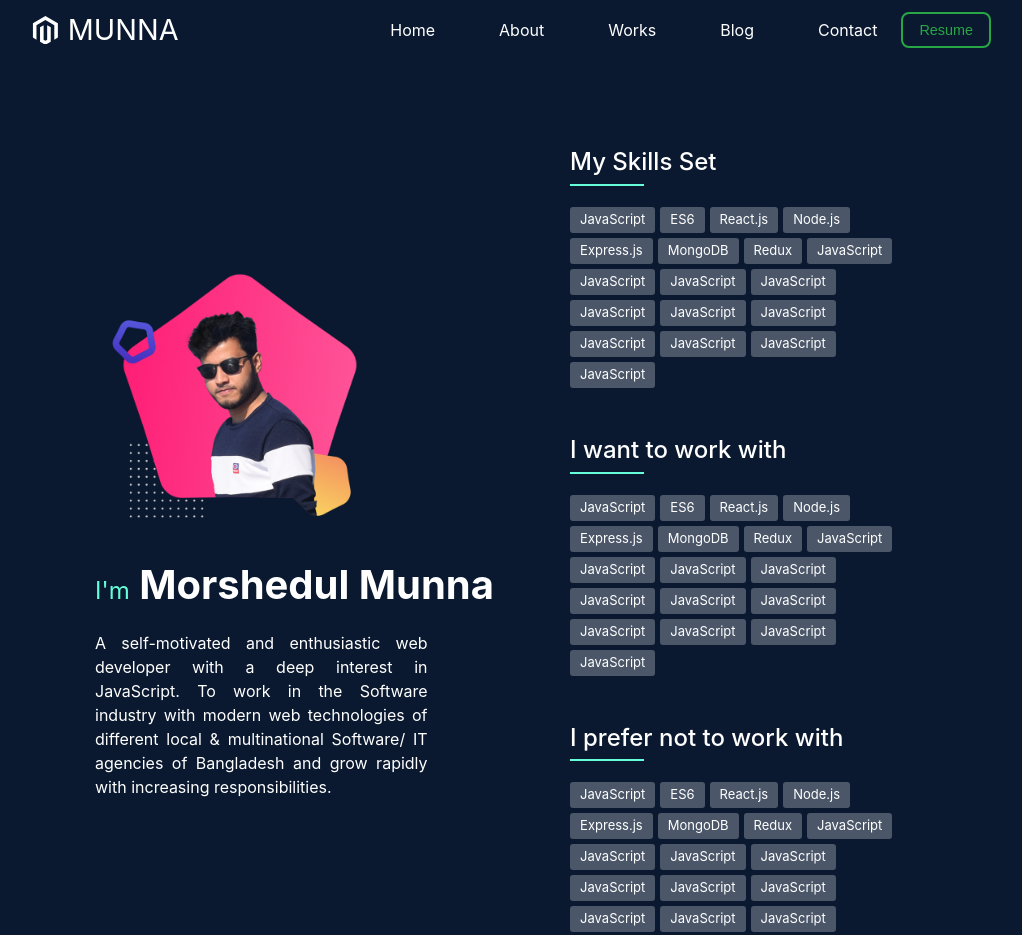
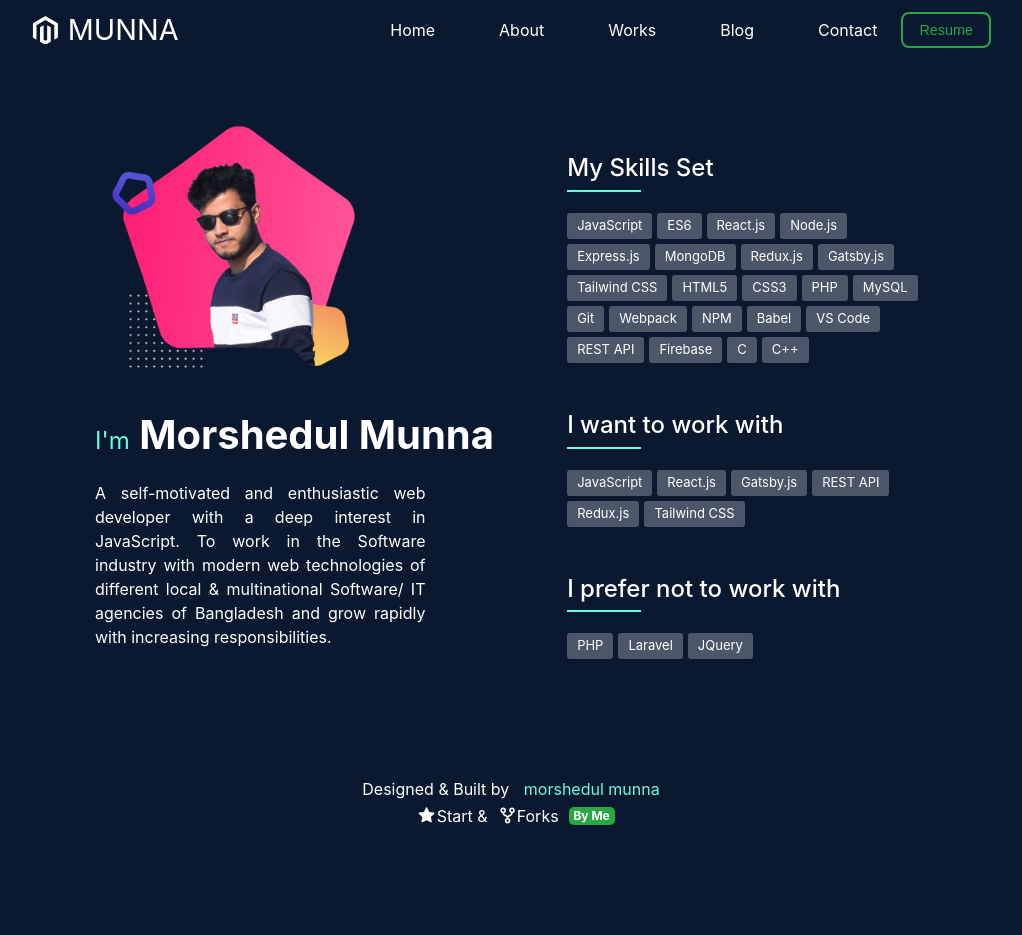
Before and after one commit to morshedulmunna/exacademy, a React (Create React App) app: page /about in a window 1280 px wide. Shown: the top 935 px of the page, without its empty margins (129-1151 px from the left). After the commit the page ends 830 px from the top, so only its background shows below. Built offline with nearby package versions, Linux system fonts and the light colour scheme.

Commit message:
my skills set update

```diff
--- a/src/components/AboutContent/AboutContent.jsx
+++ b/src/components/AboutContent/AboutContent.jsx
@@ -30,60 +30,37 @@ const AboutContent = () => {
             <p>Node.js</p>
             <p>Express.js</p>
             <p>MongoDB</p>
-            <p>Redux</p>
-            <p>JavaScript</p>
-            <p>JavaScript</p>
-            <p>JavaScript</p>
-            <p>JavaScript</p>
-            <p>JavaScript</p>
-            <p>JavaScript</p>
-            <p>JavaScript</p>
-            <p>JavaScript</p>
-            <p>JavaScript</p>
-            <p>JavaScript</p>
-            <p>JavaScript</p>
+            <p>Redux.js</p>
+            <p>Gatsby.js</p>
+            <p>Tailwind CSS</p>
+            <p>HTML5</p>
+            <p>CSS3</p>
+            <p>PHP</p>
+            <p>MySQL</p>
+            <p>Git</p>
+            <p>Webpack</p>
+            <p>NPM</p>
+            <p>Babel</p>
+            <p>VS Code</p>
+            <p>REST API</p>
+            <p>Firebase</p>
+            <p>C</p>
+            <p>C++</p>
           </div>
           <div className="set2">
             <h3>I want to work with</h3>
             <p>JavaScript</p>
-            <p>ES6</p>
             <p>React.js</p>
-            <p>Node.js</p>
-            <p>Express.js</p>
-            <p>MongoDB</p>
-            <p>Redux</p>
-            <p>JavaScript</p>
-            <p>JavaScript</p>
-            <p>JavaScript</p>
-            <p>JavaScript</p>
-            <p>JavaScript</p>
-            <p>JavaScript</p>
-            <p>JavaScript</p>
-            <p>JavaScript</p>
-            <p>JavaScript</p>
-            <p>JavaScript</p>
-            <p>JavaScript</p>
+            <p>Gatsby.js</p>
+            <p>REST API</p>
+            <p>Redux.js</p>
+            <p>Tailwind CSS</p>
           </div>
           <div className="set3">
             <h3>I prefer not to work with</h3>
-            <p>JavaScript</p>
-            <p>ES6</p>
-            <p>React.js</p>
-            <p>Node.js</p>
-            <p>Express.js</p>
-            <p>MongoDB</p>
-            <p>Redux</p>
-            <p>JavaScript</p>
-            <p>JavaScript</p>
-            <p>JavaScript</p>
-            <p>JavaScript</p>
-            <p>JavaScript</p>
-            <p>JavaScript</p>
-            <p>JavaScript</p>
-            <p>JavaScript</p>
-            <p>JavaScript</p>
-            <p>JavaScript</p>
-            <p>JavaScript</p>
+            <p>PHP</p>
+            <p>Laravel</p>
+            <p>JQuery</p>
           </div>
         </div>
       </div>
```
